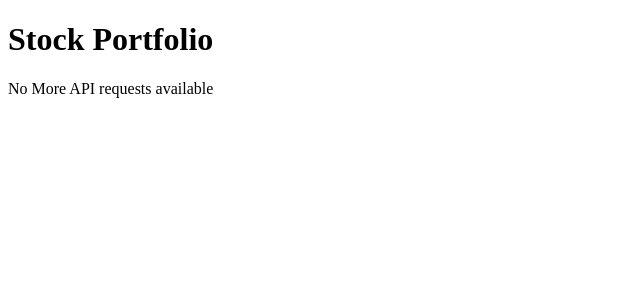
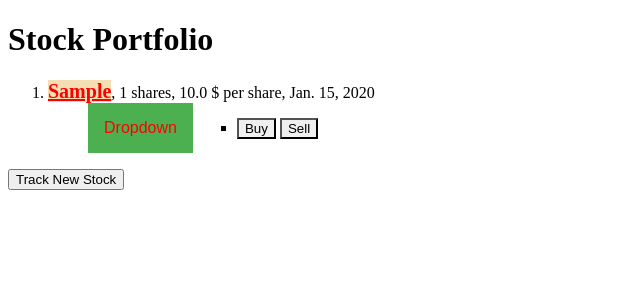
Before and after one commit to Trian27/StockAlgorithmNew, a Django app: page /stocks/ in a window 1280 px wide. Shown: the top 300 px of the page, without its empty margins (0-640 px from the left). Run offline with Django 4.2, Linux system fonts and the light colour scheme; tables that the repository leaves empty hold one stand-in row (values such as "Sample post"); a database or web service that is not in the repository returns one stand-in record (values such as "Sample title"); data that the repository does not hold is empty.

Commit message:
starting revamp. Still buggy

```diff
--- a/portfolio/stocks/admin.py
+++ b/portfolio/stocks/admin.py
@@ -1,7 +1,8 @@
 from django.contrib import admin
 
-from .models import Stock, Price
+from .models import Stock, Price_By_Month, Price_By_Day
 # Register your models here.
 
 admin.site.register(Stock)
-admin.site.register(Price)
+admin.site.register(Price_By_Month)
+admin.site.register(Price_By_Day)
--- a/portfolio/stocks/static/stocks/style.css
+++ b/portfolio/stocks/static/stocks/style.css
@@ -3,4 +3,56 @@ li a{
     background-color: wheat;
     color: red;
 }
-/*Not loading correctly*/
+
+/* Style the dropdown button */
+.dropbtn {
+    background-color: #4CAF50;
+    color: red;
+    padding: 16px;
+    font-size: 16px;
+    border: none;
+    cursor: pointer;
+}
+
+/* The container <div> - needed to position the dropdown content */
+.dropdown {
+    position: relative;
+    display: inline-block;
+}
+
+/* Dropdown Content (Hidden by Default) */
+.dropdown-content {
+    display: none;  /* Initially hidden */
+    position: absolute;
+    background-color: #f9f9f9;
+    min-width: 160px;
+    box-shadow: 0px 8px 16px 0px rgba(0,0,0,0.2);
+    z-index: 1;
+}
+
+/* Show the dropdown menu on hover */
+.dropdown:hover .dropdown-content {
+    display: block;  /* Show the dropdown content on hover */
+}
+
+/* Style the buttons inside the dropdown */
+.dropdown-content button {
+    color: black;
+    padding: 12px 16px;
+    text-decoration: none;
+    display: block;
+    border: none;
+    background: none;
+    width: 100%;
+    text-align: left;
+}
+
+/* Change color of dropdown buttons on hover */
+.dropdown-content button:hover {
+    background-color: #f1f1f1;
+}
+
+/* Change the background color of the dropdown button when the dropdown content is shown */
+.dropdown:hover .dropbtn {
+    background-color: #3e8e41;
+}
--- a/portfolio/stocks/templates/stocks/index.html
+++ b/portfolio/stocks/templates/stocks/index.html
@@ -3,7 +3,7 @@
 <title>Stock Portfolio</title>
 <h1>Stock Portfolio</h1>
 <script src="https://code.jquery.com/jquery-3.6.0.min.js"></script>
-
+<link rel="stylesheet" href="../../static/stocks/style.css" />
 <p>
     <ol>
       {% if stock_dicts %}
@@ -11,7 +11,7 @@
           <dialog id="buy_stock_dialog{{s.stock_id}}" selection anchor_node_text class="overflow-hidden bg-transparent">
             <div class="flex justify-center items-center w-screen h-screen bg-transparent">
               <div class="bg-white p-4 rounded-lg w-96 h-96 overflow-auto">
-                <h2 class="text-2xl font-bold mb-4">Buy More {{s.stock_id}}</h2>
+                <h2 class="text-2xl font-bold mb-4">Buy More {{s.ticker}}</h2>
                   <form id="buy_stock_form{{s.stock_id}}">
                     {% csrf_token %}
                     <span class="bg-white-100 p-2"></span>
@@ -60,7 +60,7 @@
           <dialog id="sell_stock_dialog{{s.stock_id}}" selection anchor_node_text class="overflow-hidden bg-transparent">
             <div class="flex justify-center items-center w-screen h-screen bg-transparent">
               <div class="bg-white p-4 rounded-lg w-96 h-96 overflow-auto">
-                <h2 class="text-2xl font-bold mb-4">Sell {{s.stock_id}}</h2>
+                <h2 class="text-2xl font-bold mb-4">Sell {{s.ticker}}</h2>
                   <form id="sell_stock_form{{s.stock_id}}">
                     {% csrf_token %}
                     <span class="bg-white-100 p-2"></span>
@@ -108,8 +108,20 @@
           </dialog>
           <li>
             <a href = {% url "stocks:statistics" s.stock_id %}>
-              <b>{{ s.ticker }}</b></a>, {{ s.shares }} shares, {{ s.price }} $ per share, {{ s.time }}
+              <b>{{ s.ticker }}</b></a>, {{ s.shares }} shares, {{ s.curr_daily_price }} $ per share, {{ s.time }}
               <ul class="flex flex-row mr-4 items-center">
+
+
+
+                <div class="dropdown">
+                  <button class="dropbtn">Dropdown</button>
+                  <div class="dropdown-content">
+                    <button type="button" id="buy_stock" class="btn btn-light w-100 hover-highlight btn-square text-sm font-medium hover:text-red-500 mr-3" onclick="buy_stock_dialog{{s.stock_id}}.showModal()" >Buy</button>
+                    <button type="button" id="sell_stock" class="btn btn-light w-100 hover-highlight btn-square text-sm font-medium hover:text-red-500 mr-3" onclick="sell_stock_dialog{{s.stock_id}}.showModal()" >Sell</button>
+                  </div>
+                </div>
+
+
                 <li class="nav-item dropdown">
                   <a class="nav-link p-0 active:text-red-300 focus:text-red-300" href="#" id="commentDropdown" role="button" data-bs-toggle="dropdown" aria-expanded="false">
                     <i class="bi bi-three-dots-vertical text-2xl dark:text-white"></i>
@@ -122,7 +134,7 @@
                         border-radius: 0 !important;
                     }
                   </style>
-                  <ul class="dropdown-menu dropdown-menu-end py-0" aria-labelledby="commentDropdown">
+                  <ul class="dropdown-menu dropdown-menu-end py-0" aria-labelledby="BuyOrSellDropdown">
                     <li>
                       <button type="button" id="buy_stock" class="btn btn-light w-100 hover-highlight btn-square text-sm font-medium hover:text-red-500 mr-3" onclick="buy_stock_dialog{{s.stock_id}}.showModal()" >Buy</button>
                       <button type="button" id="sell_stock" class="btn btn-light w-100 hover-highlight btn-square text-sm font-medium hover:text-red-500 mr-3" onclick="sell_stock_dialog{{s.stock_id}}.showModal()" >Sell</button>
--- a/portfolio/stocks/templates/stocks/statistics.html
+++ b/portfolio/stocks/templates/stocks/statistics.html
@@ -5,8 +5,8 @@
 {% if error_message %}<p><strong>{{ error_message }}</strong></p>{% endif %}
 
 <ul>
-    Date: {{stock.price_set.all.first.date}}
-    <br>Price: ${{stock.price_set.all.first}}
+    Date: {{stock.price_by_month_set.all.first.date}}
+    <br>Price_By_Month: ${{stock.price_by_month_set.all.first}}
 
 </ul>
 
--- a/portfolio/stocks/urls.py
+++ b/portfolio/stocks/urls.py
@@ -10,4 +10,8 @@ urlpatterns = [
     path('track_new_stock/', views.track_new_stock, name='track_new_stock'),
     path('buy_stock/<int:stock_id>/', views.buy_stock, name='buy_stock'),
     path('sell_stock/<int:stock_id>/', views.sell_stock, name='sell_stock'),
+    path('update_price_by_months/', views.update_price_by_months, name='update_price_by_months'),
+    path('update_price_by_days/', views.update_price_by_days, name='update_price_by_days'),
+    path('get_price_by_months_for_stock/<str:ticker>/', views.get_price_by_months_for_stock, name='get_price_by_months_for_stock'),
+    path('get_price_by_days_for_stock/<str:ticker>/', views.get_price_by_days_for_stock, name='get_price_by_days_for_stock')
 ]
--- a/portfolio/stocks/views.py
+++ b/portfolio/stocks/views.py
@@ -1,7 +1,7 @@
 from django.shortcuts import render, get_object_or_404
 from django.template import loader
 import requests, time
-from .models import Stock
+from .models import Stock, Price_By_Day, Price_By_Month
 from .forms import StockForm
 import datetime
 from django.http import JsonResponse, HttpResponse
@@ -47,6 +47,11 @@ def track_new_stock(request):
             stock.ticker = stock.ticker.upper()
             if validate_ticker(stock.ticker):
                 stock.save()
+                day_prices = get_price_by_days_for_stock(stock.ticker)
+                month_prices = get_price_by_months_for_stock(stock.ticker)
+                if (day_prices == "api_request_limit_exceeded" or month_prices == "api_request_limit_exceeded"):
+                    template = loader.get_template("stocks/api_request_limit_exceeded.html")
+                    return HttpResponse(template.render({}, request))
                 data = {'message': 'Stock tracked successfully'}
                 return JsonResponse(data, status=200)
             else:
@@ -73,38 +78,42 @@ def validate_ticker(ticker):
 def index(request):
     # Query database for list of all stocks
     stock_list = Stock.objects.all()
-    price_list= []
-    total_val = 0
-    name = []
-    quantity = []
+    stock_dicts = []
+    for stock in stock_list:
+        curr_daily_price = Price_By_Day.objects.latest('date')
+        stock_dicts.append({'stock_id': stock.id,'ticker': stock.ticker, 'shares': stock.num_shares, 'curr_daily_price': curr_daily_price.price_by_day, 'time': curr_daily_price.date})
 
-    for i in range(0, len(stock_list)):
-        asset = stock_list[i]
-        name.append(asset.ticker)
-        quantity.append(str(asset.num_shares))
+    # total_val = 0
+    # name = []
+    # quantity = []
 
-        prices_ind = asset.price_set.all()
-        prices_ind.delete()
-        params = {"function": "TIME_SERIES_MONTHLY_ADJUSTED", "symbol": name[i], "apikey": "https://www.alphavantage.co/"}
-        response = requests.get("https://www.alphavantage.co/query", params)
-        data = response.json()
+    # for i in range(0, len(stock_list)):
+    #     asset = stock_list[i]
+    #     name.append(asset.ticker)
+    #     quantity.append(str(asset.num_shares))
 
-        if 'Monthly Adjusted Time Series' not in data:
-            template = loader.get_template("stocks/api_request_limit_exceeded.html")
-            return HttpResponse(template.render({}, request))
-        for x in data['Monthly Adjusted Time Series']:
-            if x.find("2024") != -1 or x.find("2023") != -1 or x.find("2022") != -1:
-                #switch to find the current year through datetime and then calculuate last 3
-                t_date = datetime.datetime.strptime(x,'%Y-%m-%d').date()
-                asset.price_set.create(date = t_date, price = data['Monthly Adjusted Time Series'][x]['5. adjusted close'])
-                #when creating price, make sure has 2 decimal places: ex. $21.8 = $21.80
-        prices_ind = asset.price_set.all()
-        price_list.append(prices_ind[0])
-        total_val += price_list[i].price * int(quantity[i])
+    #     price_by_months_ind = asset.price_by_month_set.all()
+    #     price_by_months_ind.delete()
+    #     params = {"function": "TIME_SERIES_MONTHLY_ADJUSTED", "symbol": name[i], "apikey": "https://www.alphavantage.co/"}
+    #     response = requests.get("https://www.alphavantage.co/query", params)
+    #     data = response.json()
 
-    stock_dicts = []
-    for i in range(0, len(stock_list)):
-        stock_dicts.append({'stock_id': str(stock_list[i].id),'ticker': stock_list[i].ticker, 'shares': stock_list[i].num_shares, 'price': price_list[i].price, 'time': price_list[i].date})
+    #     if 'Monthly Adjusted Time Series' not in data:
+    #         template = loader.get_template("stocks/api_request_limit_exceeded.html")
+    #         return HttpResponse(template.render({}, request))
+    #     for x in data['Monthly Adjusted Time Series']:
+    #         if x.find("2024") != -1 or x.find("2023") != -1 or x.find("2022") != -1:
+    #             #switch to find the current year through datetime and then calculuate last 3
+    #             t_date = datetime.datetime.strptime(x,'%Y-%m-%d').date()
+    #             asset.price_by_month_set.create(date = t_date, price_by_month = data['Monthly Adjusted Time Series'][x]['5. adjusted close'])
+    #             #when creating price_by_month, make sure has 2 decimal places: ex. $21.8 = $21.80
+    #     price_by_months_ind = asset.price_by_month_set.all()
+    #     price_by_month_list.append(price_by_months_ind[0])
+    #     total_val += price_by_month_list[i].price_by_month * int(quantity[i])
+
+    # stock_dicts = []
+    # for i in range(0, len(stock_list)):
+    #     stock_dicts.append({'stock_id': str(stock_list[i].id),'ticker': stock_list[i].ticker, 'shares': stock_list[i].num_shares, 'price_by_month': price_by_month_list[i].price_by_month, 'time': price_by_month_list[i].date})
     template = loader.get_template("stocks/index.html")
     context = {"stock_dicts": stock_dicts,}
     return HttpResponse(template.render(context, request))
@@ -112,3 +121,141 @@ def index(request):
 def statistics(request, stock_id):
     stock = get_object_or_404(Stock, pk = stock_id)
     return render(request, 'stocks/statistics.html', {'stock': stock})
+
+"""
+function: update_price_by_months
+description: will run automatically through CronJobs every month to remove old month price object & add the new one
+parameters: request -> http request
+returns: None
+"""
+def update_price_by_months(request):
+    stock_list = Stock.objects.all()
+    for stock in stock_list:
+
+        params = {"function": "TIME_SERIES_MONTHLY_ADJUSTED", "symbol": stock.ticker, "apikey": "https://www.alphavantage.co/"}
+        response = requests.get("https://www.alphavantage.co/query", params)
+        data = response.json()
+
+        if 'Monthly Adjusted Time Series' not in data:
+            template = loader.get_template("stocks/api_request_limit_exceeded.html")
+            return HttpResponse(template.render({}, request))
+
+        curr_data = next(iter(data['Monthly Adjusted Time Series'].values()))
+        t_date = datetime.datetime.strptime(curr_data,'%Y-%m-%d').date()
+
+        Price_By_Month.objects.order_by('date').first().delete()
+        Price_By_Month.create(stock = stock, date = t_date, price_by_day = curr_data['5. adjusted close'])
+    return
+
+"""
+function: update_price_by_days
+description: will run automatically through CronJobs every month to remove old day price & add the new one
+parameters: request -> http request
+returns: None
+"""
+def update_price_by_days(request):
+    stock_list = Stock.objects.all()
+    for stock in stock_list:
+
+        params = {"function": "TIME_SERIES_DAILY_ADJUSTED", "symbol": stock.ticker, "apikey": "https://www.alphavantage.co/"}
+        response = requests.get("https://www.alphavantage.co/query", params)
+        data = response.json()
+
+        if 'Time Series (Daily)' not in data:
+            template = loader.get_template("stocks/api_request_limit_exceeded.html")
+            return HttpResponse(template.render({}, request))
+
+        curr_data = next(iter(data['Time Series (Daily)'].values()))
+        t_date = datetime.datetime.strptime(curr_data,'%Y-%m-%d').date()
+
+        Price_By_Month.objects.order_by('date').first().delete()
+        Price_By_Month.create(stock = stock, date = t_date, price_by_day = curr_data['5. adjusted close'])
+    return
+
+"""
+function: get_price_by_months_for_stock
+parameters: ticker  -> stock ticker
+returns: a list of all past adjusted monthly stock prices for a single stock, ordered by descending date
+#to be used when creating a new stock object to track
+"""
+def get_price_by_months_for_stock(ticker):
+    asset = Stock.objects.get(ticker=ticker)
+    price_by_month_list = []
+
+    params = {"function": "TIME_SERIES_MONTHLY_ADJUSTED", "symbol": ticker, "apikey": "https://www.alphavantage.co/"}
+    response = requests.get("https://www.alphavantage.co/query", params)
+    data = response.json()
+
+    if 'Monthly Adjusted Time Series' not in data:
+        return "api_request_limit_exceeded"
+
+    for x in data['Monthly Adjusted Time Series']:
+        if (x[8:10] == "31" or x[8:10] == "30" or x[8:10] == "28"):
+            t_date = datetime.datetime.strptime(x,'%Y-%m-%d').date()
+            asset.price_by_month_set.create(date = t_date, price_by_month = data['Monthly Adjusted Time Series'][x]['5. adjusted close'])
+
+    price_by_month_list.append(asset.price_by_month_set.all())
+
+    return price_by_month_list
+
+"""
+function: get_price_by_days_for_stock
+parameters: ticker  -> stock ticker
+returns: a list of all past adjusted daily stock prices for a single stock, ordered by descending date
+#to be used when creating a new stock object to track
+"""
+def get_price_by_days_for_stock(ticker):
+    asset = Stock.objects.get(ticker=ticker)
+    price_by_day_list = []
+    params = {"function": "TIME_SERIES_DAILY_ADJUSTED", "symbol": ticker, "apikey": "https://www.alphavantage.co/"}
+    response = requests.get("https://www.alphavantage.co/query", params)
+    data = response.json()
+
+    if 'Time Series (Daily)' not in data:
+        return "api_request_limit_exceeded"
+
+    for x in data['Time Series (Daily)']:
+        t_date = datetime.datetime.strptime(x,'%Y-%m-%d').date()
+        asset.price_by_day_set.create(date = t_date, price_by_day = data['Time Series (Daily)'][x]['5. adjusted close'])
+
+    price_by_day_list.append(asset.price_by_day_set.all())
+
+    print(price_by_day_list)
+
+    return price_by_day_list
+
+"""
+function: naive_time_series_price_forcasting_by_day
+parameters: request -> http request
+            ticker  -> stock ticker
+returns: a list that forecasts the results for future prices based on daily information
+#to be used in analysis
+"""
+def naive_time_series_price_forcasting_by_day(request, ticker):
+    asset = Stock.objects.get(ticker=ticker)
+    #cheating here: calcuating by going in reverse
+    price_by_day_list = Price_By_Day.filter(stock=asset)
+    forecasted_prices_by_day = []
+    for x in price_by_day_list:
+        #This list has a lag of 1 day
+        forecasted_prices_by_day.append(x)
+
+    return forecasted_prices_by_day
+
+"""
+function: naive_time_series_price_forcasting_by_month
+parameters: request -> http request
+            ticker  -> stock ticker
+returns: a list that forecasts the results for future prices based on monthly information
+#to be used in analysis
+"""
+def naive_time_series_price_forcasting_by_day(request, ticker):
+    asset = Stock.objects.get(ticker=ticker)
+    #cheating here: calcuating by going in reverse
+    price_by_month_list = Price_By_Month.filter(stock=asset)
+    forecasted_prices_by_month = []
+    for x in price_by_month_list:
+        #This list has a lag of 1 month
+        forecasted_prices_by_month.append(x)
+
+    return forecasted_prices_by_month
```
Also changed, not shown: portfolio/stocks/models.py (+12 -3 lines), portfolio/stocks/migrations/0004_rename_price_price_by_month_and_more.py (added), portfolio/stocks/migrations/0005_price_by_day.py (added).
